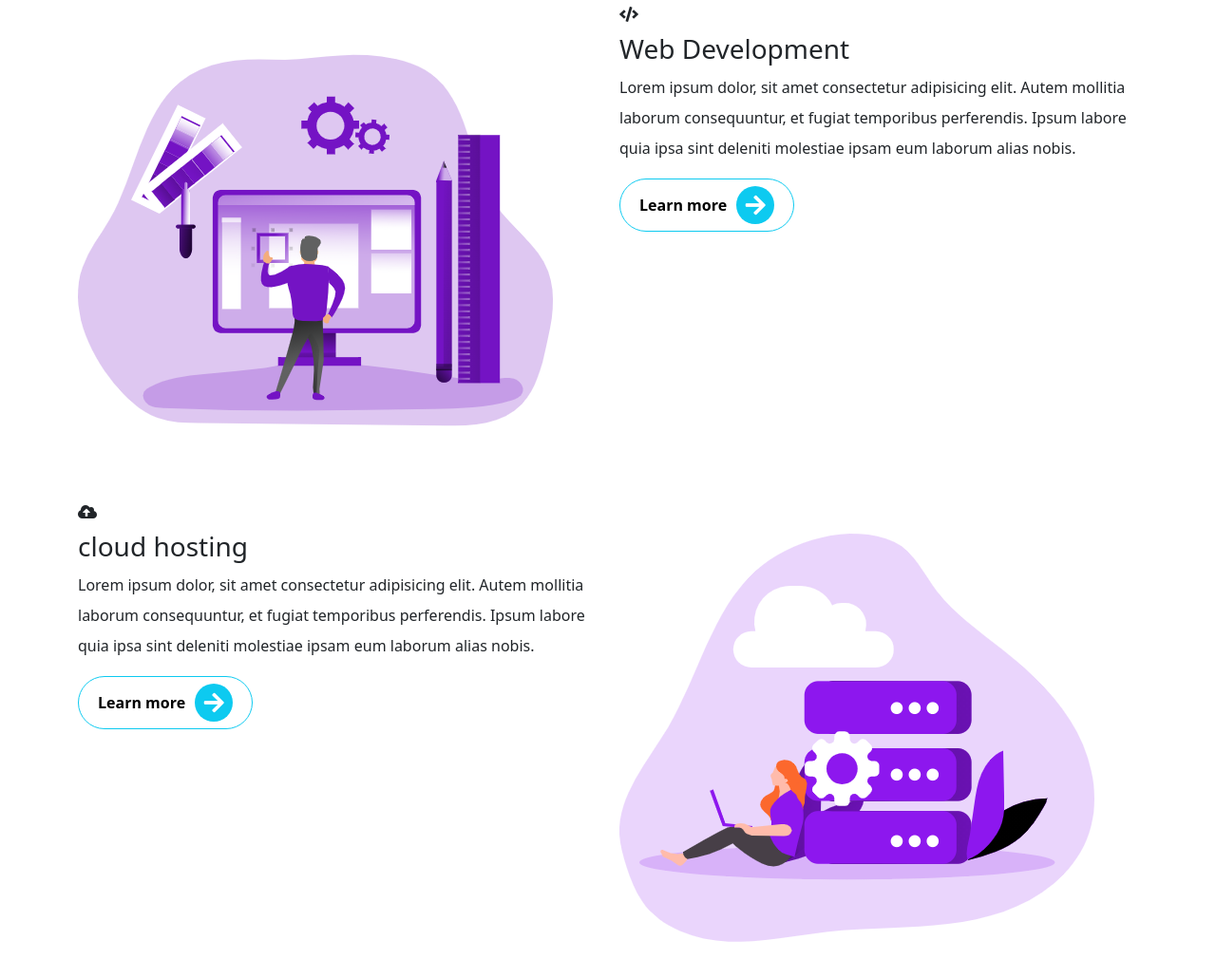
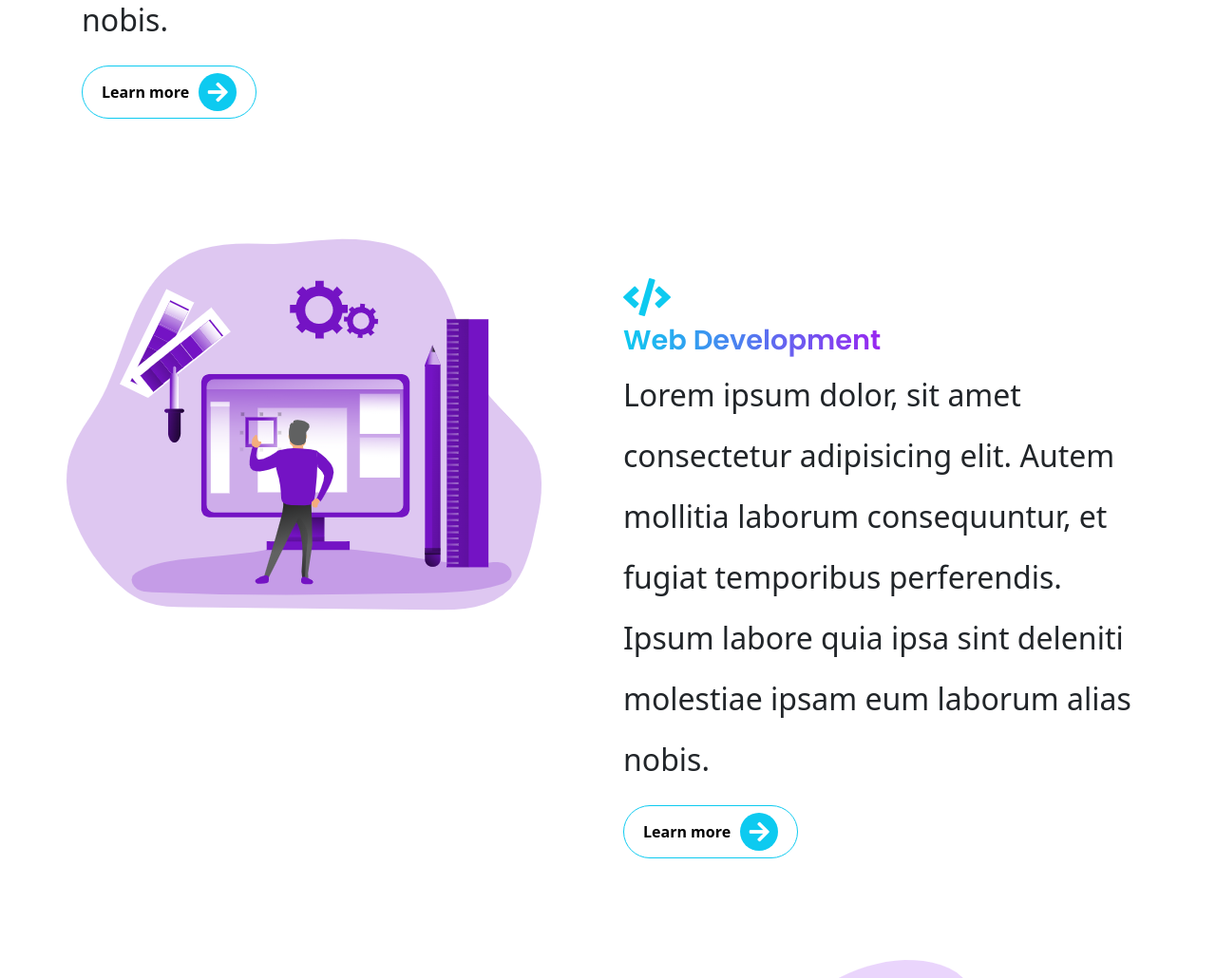
Before and after one commit to KhamHti/Bootstrap-v5, a website: page index.html in a window 1280 px wide. Shown: the part 2152-3182 px from the top of the page at 95% size. Drawn offline with nearby package versions, Linux system fonts and the light colour scheme; files whose address does not match are found by name.

Commit message:
marketing, web-development and cloud hosting

```diff
--- a/index.html
+++ b/index.html
@@ -185,16 +185,14 @@
     </section>
 
     <!-- services section  -->
-    <section id="services" class="our-services">
+    <section id="services" class="services">
       <div class="container">
         <div class="row text-center">
           <h1 class="display-3 fw-bold">Our Services</h1>
-          <div class="heading-line mb-5"></div>
+          <div class="heading-line mb-1"></div>
         </div>
-      </div>
-      <!-- start services description  -->
-      <div class="container">
-        <div class="row pt-2 pb-2 mt-5 mb-3">
+        <!-- start services description  -->
+        <div class="row pt-2 pb-2 mt-0 mb-3">
           <div class="col-md-6 border-right">
             <div class="bg-white pd-3">
               <h2 class="fw-bold text-capitalize text-center">
@@ -221,7 +219,7 @@
         <div class="row">
           <div class="col-lg-6 col-md-6 col-sm-12 col-xs-12 services mt-4">
             <div class="services__content">
-              <div class="icon fas fa-paper-plane"></div>
+              <div class="icon d-block fas fa-paper-plane"></div>
               <h3 class="display-3--title mt-2">Marketing</h3>
               <p class="lh-lg">
                 Lorem ipsum dolor, sit amet consectetur adipisicing elit. Autem
@@ -240,8 +238,10 @@
               </button>
             </div>
           </div>
-          <div class="col-lg-6 col-md-6 col-sm-12 col-xs-12 services mt-4">
-            <div class="services__content">
+          <div
+            class="col-lg-6 col-md-6 col-sm-12 col-xs-12 services mt-4 text-end"
+          >
+            <div class="services__pic">
               <img
                 src="images/services/service-1.png"
                 alt="marketing illustration"
@@ -252,8 +252,10 @@
         </div>
         <!-- start the web development content -->
         <div class="row">
-          <div class="col-lg-6 col-md-6 col-sm-12 col-xs-12 services mt-4">
-            <div class="services__content">
+          <div
+            class="col-lg-6 col-md-6 col-sm-12 col-xs-12 services mt-4 text-start"
+          >
+            <div class="services__pic">
               <img
                 src="images/services/service-2.png"
                 alt="web development illustration"
@@ -263,7 +265,7 @@
           </div>
           <div class="col-lg-6 col-md-6 col-sm-12 col-xs-12 services mt-4">
             <div class="services__content">
-              <div class="icon fas fa-code"></div>
+              <div class="icon d-block fas fa-code"></div>
               <h3 class="display-3--title mt-2">Web Development</h3>
               <p class="lh-lg">
                 Lorem ipsum dolor, sit amet consectetur adipisicing elit. Autem
@@ -287,7 +289,7 @@
         <div class="row">
           <div class="col-lg-6 col-md-6 col-sm-12 col-xs-12 services mt-4">
             <div class="services__content">
-              <div class="icon fas fa-cloud-upload-alt"></div>
+              <div class="icon d-block fas fa-cloud-upload-alt"></div>
               <h3 class="display-3--title mt-2">cloud hosting</h3>
               <p class="lh-lg">
                 Lorem ipsum dolor, sit amet consectetur adipisicing elit. Autem
@@ -306,8 +308,10 @@
               </button>
             </div>
           </div>
-          <div class="col-lg-6 col-md-6 col-sm-12 col-xs-12 services mt-4">
-            <div class="services__content">
+          <div
+            class="col-lg-6 col-md-6 col-sm-12 col-xs-12 services mt-4 text-end"
+          >
+            <div class="services__pic">
               <img
                 src="images/services/service-3.png"
                 alt="cloud hosting illustration"
--- a/scss/components/_typography.scss
+++ b/scss/components/_typography.scss
@@ -1,4 +1,6 @@
 @use '../custom' as *;
+@use '../components/mixins' as *;
+
 
 .display-2 {
     margin-bottom: 1rem;
@@ -48,6 +50,23 @@
 .display-3 {
     font-family: 'Poppins', sans-serif;
 
+    &--title {
+        font-size: 1.2rem;
+        text-transform: capitalize;
+        font-weight: 600;
+        font-family: 'Poppins', sans-serif;
+        display: inline-block;
+        background-image: linear-gradient(to right, $primary, $secondary);
+        background-clip: text;
+        -webkit-background-clip: text;
+        -webkit-text-fill-color: transparent;
+
+        @include media-breakpoint-up(lg) {
+            font-size: 1.8rem;
+        }
+
+    }
+
 }
 
 // border-right
--- a/scss/sections/_services.scss
+++ b/scss/sections/_services.scss
@@ -0,0 +1,37 @@
+@use '../custom' as *;
+
+
+.services {
+    position: relative;
+    padding: 1rem 0;
+
+    &__content {
+        padding: 1rem;
+        margin-top: 0;
+
+        p {
+            font-size: 0.8rem;
+
+            @include media-breakpoint-up(lg) {
+                font-size: 2rem;
+            }
+        }
+
+        @include media-breakpoint-up(lg) {
+            margin-top: 5rem;
+        }
+
+        .icon {
+            font-size: 1.5rem;
+            color: $primary;
+
+            @include media-breakpoint-up(lg) {
+                font-size: 2.5rem;
+            }
+        }
+    }
+
+    &__pic {
+        max-width: 100%;
+    }
+}
```
Also changed, not shown: assets/css/style.css, 1 other file.
